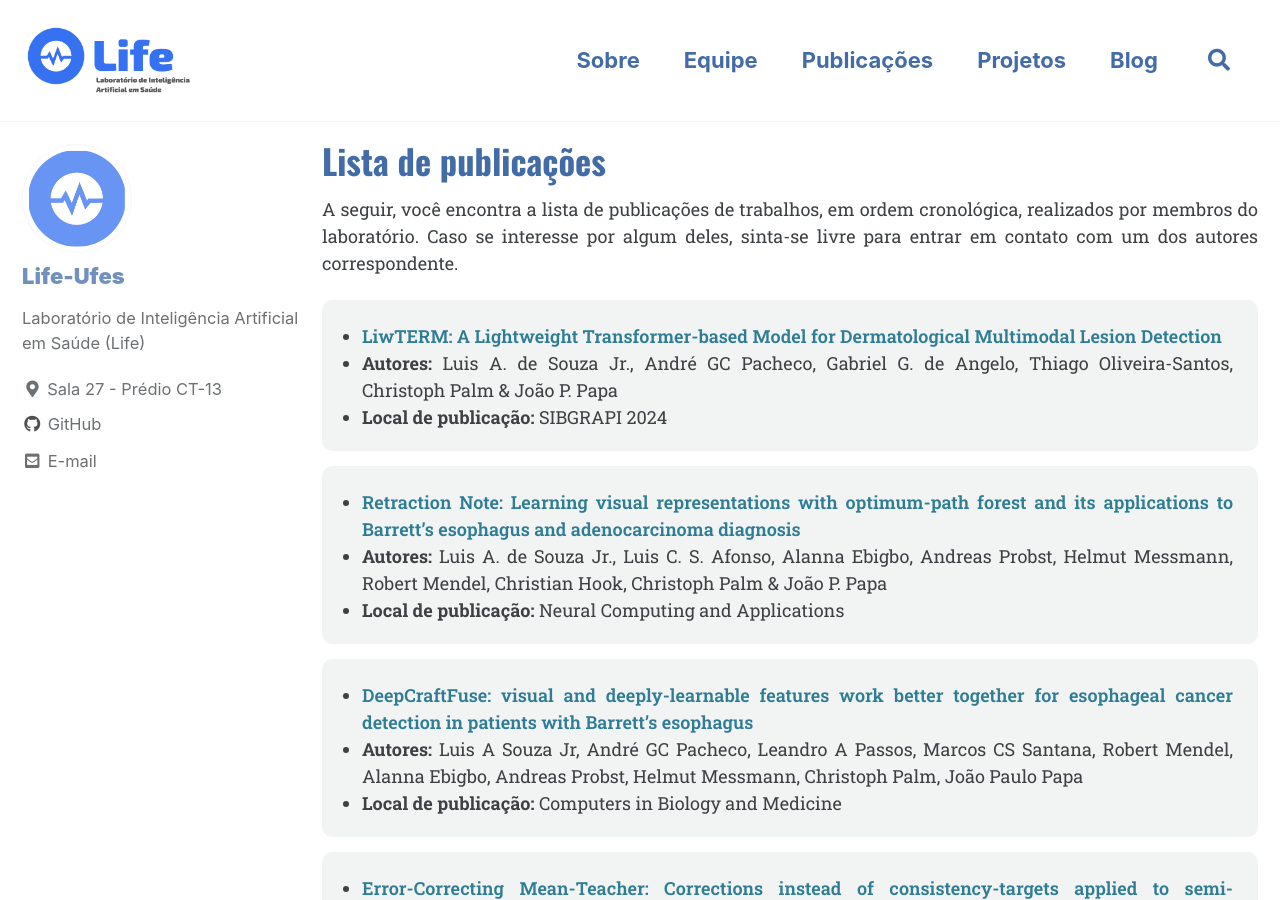
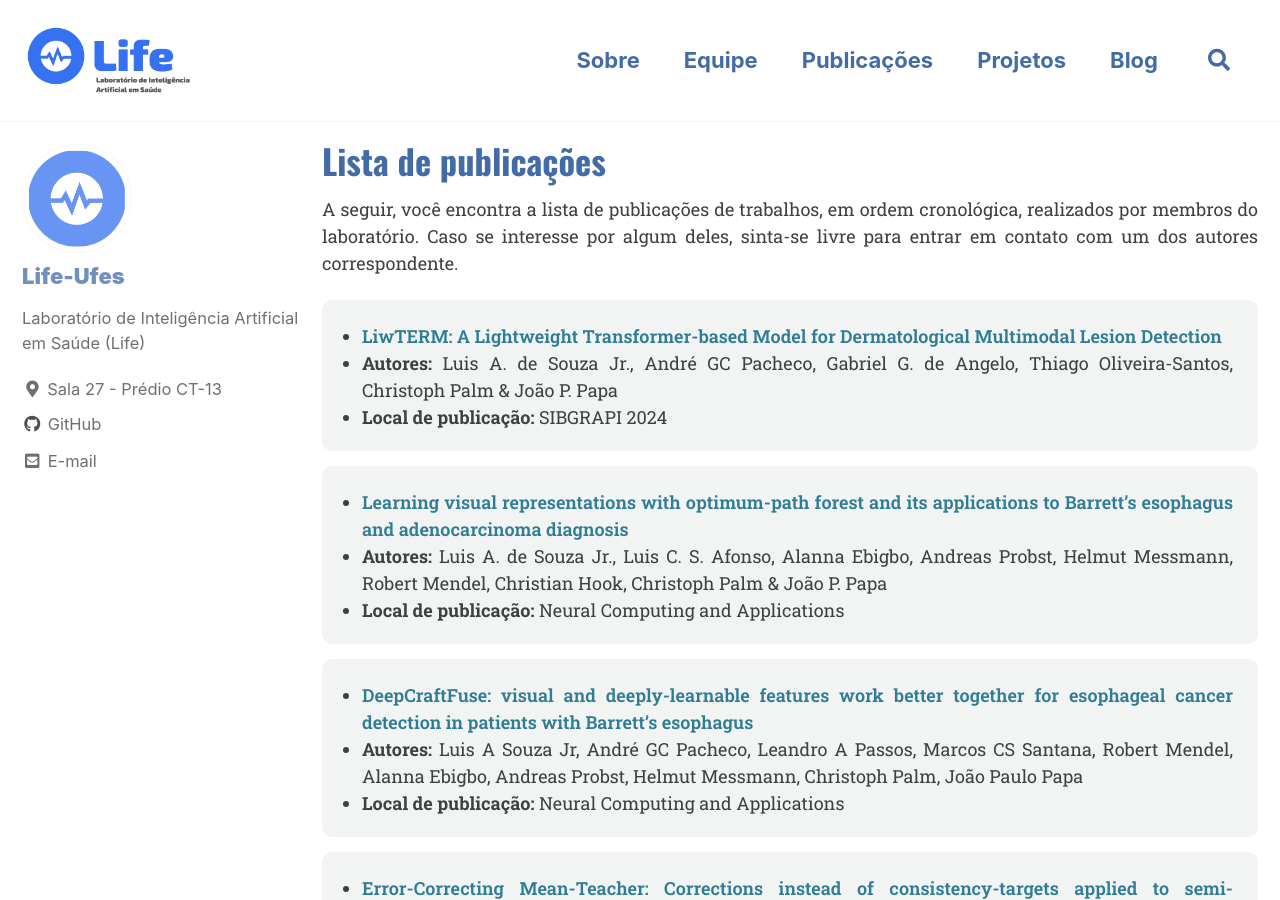
Before and after one commit to life-ufes/site, a Jekyll site: the page built from _pages/publicacoes.md, in a window 1280 px wide and 900 px high. Built offline with Jekyll 4.4.1, drawn with Linux system fonts in a browser that asks for light colours; cached includes are drawn as plain includes.

Commit message:
ajuste nos artigos

```diff
--- a/_data/papers.yml
+++ b/_data/papers.yml
@@ -12,7 +12,7 @@ papers:
     link: "http://sibgrapi.sid.inpe.br/col/sid.inpe.br/sibgrapi/2024/08.28.21.03/doc/souza-19_clean.pdf"
     place: "SIBGRAPI 2024"
 
-  - title: "Retraction Note: Learning visual representations with optimum-path forest and its applications to Barrett’s esophagus and adenocarcinoma diagnosis"
+  - title: "Learning visual representations with optimum-path forest and its applications to Barrett’s esophagus and adenocarcinoma diagnosis"
     authors: "Luis A. de Souza Jr., Luis C. S. Afonso, Alanna Ebigbo, Andreas Probst, Helmut Messmann, Robert Mendel, Christian Hook, Christoph Palm & João P. Papa"
     link: "https://link.springer.com/article/10.1007/s00521-024-10343-7"
     place: "Neural Computing and Applications"
@@ -20,7 +20,7 @@ papers:
   - title: "DeepCraftFuse: visual and deeply-learnable features work better together for esophageal cancer detection in patients with Barrett’s esophagus"
     authors: "Luis A Souza Jr, André GC Pacheco, Leandro A Passos, Marcos CS Santana, Robert Mendel, Alanna Ebigbo, Andreas Probst, Helmut Messmann, Christoph Palm, João Paulo Papa"
     link: "https://link.springer.com/article/10.1007/s00521-024-09615-z"
-    place: "Computers in Biology and Medicine"
+    place: "Neural Computing and Applications"
 
   - title: "Error-Correcting Mean-Teacher: Corrections instead of consistency-targets applied to semi-supervised medical image segmentation"
     authors: "Robert Mendel, David Rauber, Luis A. de Souza Jr., João P. Papa, Christoph Palm"
```
